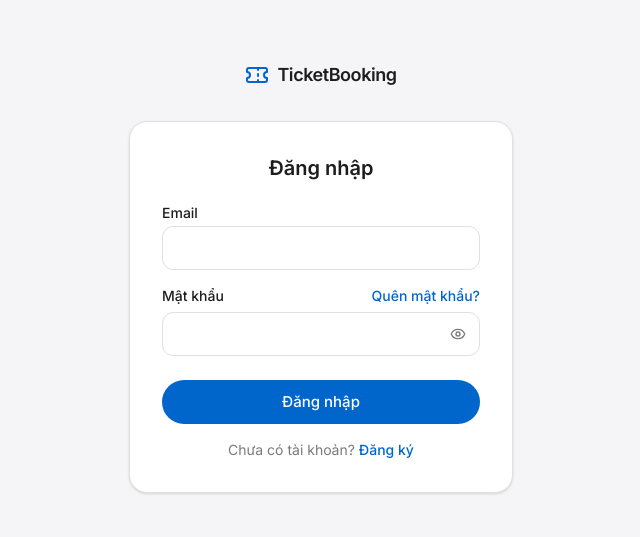
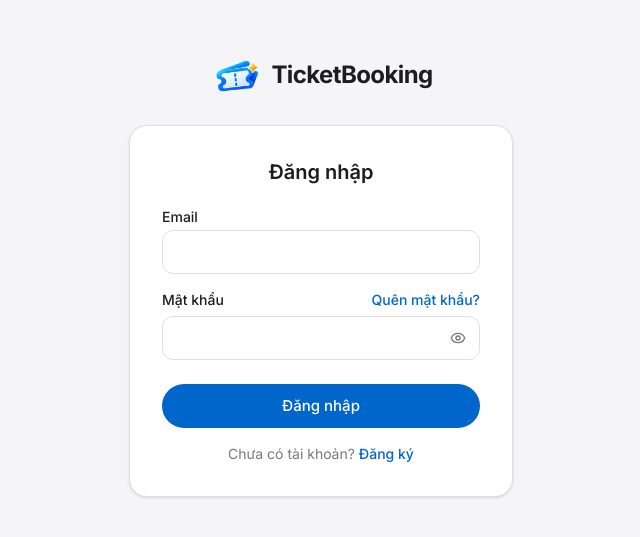
Before and after one commit to dangngockhieu/TicketBooking-Frontend, a Next.js app: page /login in a window 1280 px wide. Shown: the part 123-660 px from the top of the page, without its empty margins (319-959 px from the left). Built offline with nearby package versions, Linux system fonts and the light colour scheme; no server answers.

Commit message:
feat(ui): replace ticket icon logo with custom brand mark

```diff
--- a/src/app/(auth)/layout.tsx
+++ b/src/app/(auth)/layout.tsx
@@ -1,12 +1,12 @@
 import Link from "next/link";
-import { Ticket } from "lucide-react";
+import { Logo } from "@/components/common/logo";
 
 export default function AuthLayout({ children }: { children: React.ReactNode }) {
   return (
     <main className="flex flex-1 flex-col items-center justify-center bg-canvas-parchment px-4 py-12">
       <Link href="/" className="mb-8 flex items-center gap-2 font-semibold text-ink">
-        <Ticket className="h-6 w-6 text-primary" aria-hidden />
-        <span className="text-lg tracking-tight">TicketBooking</span>
+        <Logo />
+        <span className="text-2xl font-bold tracking-tight">TicketBooking</span>
       </Link>
       <div className="w-full max-w-sm rounded-lg border border-hairline bg-canvas p-8 shadow-sm">
         {children}
--- a/src/app/(focus)/layout.tsx
+++ b/src/app/(focus)/layout.tsx
@@ -1,8 +1,8 @@
 "use client";
 
 import Link from "next/link";
-import { Ticket } from "lucide-react";
 import { RoleGuard } from "@/components/common/role-guard";
+import { Logo } from "@/components/common/logo";
 
 /** Layout "focus" — ẩn điều hướng để giảm rời trang trong lúc giữ chỗ/phòng chờ. Docs/03 §3. */
 export default function FocusLayout({ children }: { children: React.ReactNode }) {
@@ -11,8 +11,8 @@ export default function FocusLayout({ children }: { children: React.ReactNode })
       <div className="flex min-h-screen flex-col bg-canvas-parchment">
         <header className="border-b border-hairline bg-canvas px-4 py-3">
           <Link href="/" className="flex items-center gap-2 font-semibold text-ink">
-            <Ticket className="h-5 w-5 text-primary" aria-hidden />
-            TicketBooking
+            <Logo size="sm" />
+            <span className="text-xl font-bold tracking-tight">TicketBooking</span>
           </Link>
         </header>
         <main className="flex-1">{children}</main>
--- a/src/components/common/dashboard-topbar.tsx
+++ b/src/components/common/dashboard-topbar.tsx
@@ -1,15 +1,15 @@
 import Link from "next/link";
-import { Ticket } from "lucide-react";
 import { AccountMenu } from "@/components/common/account-menu";
 import { ThemeToggle } from "@/components/common/theme-toggle";
+import { Logo } from "@/components/common/logo";
 
 /** Topbar dùng chung cho layout Organizer/Admin — logo, theme toggle, avatar menu. */
 export function DashboardTopbar() {
   return (
     <header className="flex h-16 items-center justify-between border-b border-hairline bg-canvas px-6">
       <Link href="/" className="flex items-center gap-2 font-semibold text-ink">
-        <Ticket className="h-5 w-5 text-primary" aria-hidden />
-        <span>TicketBooking</span>
+        <Logo size="sm" />
+        <span className="text-xl font-bold tracking-tight">TicketBooking</span>
       </Link>
       <div className="flex items-center gap-3">
         <ThemeToggle />
--- /dev/null
+++ b/src/components/common/logo.tsx
@@ -0,0 +1,27 @@
+import Image from "next/image";
+import { cn } from "@/lib/utils";
+
+const SIZE_CLASS = {
+  sm: "h-8 w-[3rem]",
+  md: "h-9 w-[3.375rem]",
+} as const;
+
+/** Logo vé (`public/logo.png`) — hiện nguyên ảnh gốc (tỉ lệ 3:2), không bo tròn/vuông. */
+export function Logo({
+  size = "md",
+  className,
+}: {
+  size?: keyof typeof SIZE_CLASS;
+  className?: string;
+}) {
+  return (
+    <Image
+      src="/logo.png"
+      alt="TicketBooking"
+      width={96}
+      height={64}
+      className={cn("shrink-0 object-contain", SIZE_CLASS[size], className)}
+      priority
+    />
+  );
+}
--- a/src/components/common/site-footer.tsx
+++ b/src/components/common/site-footer.tsx
@@ -1,6 +1,7 @@
 import Link from "next/link";
-import { Mail, MapPin, Phone, Ticket } from "lucide-react";
+import { Mail, MapPin, Phone } from "lucide-react";
 import { FacebookIcon, InstagramIcon, YoutubeIcon } from "@/components/common/social-icons";
+import { Logo } from "@/components/common/logo";
 import { cn } from "@/lib/utils";
 
 const LINK_COLUMNS: { title: string; links: { label: string; href: string }[] }[] = [
@@ -55,8 +56,8 @@ export function SiteFooter() {
         <div className="grid grid-cols-1 gap-10 sm:grid-cols-2 lg:grid-cols-[1.3fr_1fr_1fr_1fr]">
           <div className="flex flex-col gap-4">
             <Link href="/" className="flex items-center gap-2 font-semibold text-ink">
-              <Ticket className="h-6 w-6 text-primary" aria-hidden />
-              <span className="text-lg tracking-tight">TicketBooking</span>
+              <Logo />
+              <span className="text-2xl font-bold tracking-tight">TicketBooking</span>
             </Link>
             <p className="max-w-xs text-sm leading-relaxed text-ink-muted-48">
               Nền tảng đặt vé sự kiện trực tuyến — tìm sự kiện, giữ chỗ, thanh toán an toàn qua
--- a/src/components/common/site-header.tsx
+++ b/src/components/common/site-header.tsx
@@ -1,12 +1,13 @@
 "use client";
 
 import Link from "next/link";
-import { Search, Ticket } from "lucide-react";
+import { Search } from "lucide-react";
 import { useAuthStore } from "@/features/auth/store";
 import { Button } from "@/components/ui/button";
 import { Input } from "@/components/ui/input";
 import { ThemeToggle } from "@/components/common/theme-toggle";
 import { AccountMenu } from "@/components/common/account-menu";
+import { Logo } from "@/components/common/logo";
 
 export function SiteHeader() {
   const status = useAuthStore((s) => s.status);
@@ -15,8 +16,8 @@ export function SiteHeader() {
     <header className="sticky top-0 z-40 border-b border-hairline bg-canvas/90 backdrop-blur">
       <div className="mx-auto flex h-16 max-w-6xl items-center gap-4 px-4">
         <Link href="/" className="flex items-center gap-2 font-semibold text-ink">
-          <Ticket className="h-6 w-6 text-primary" aria-hidden />
-          <span className="text-lg tracking-tight">TicketBooking</span>
+          <Logo />
+          <span className="text-2xl font-bold tracking-tight">TicketBooking</span>
         </Link>
 
         <form action="/events" className="relative ml-4 hidden flex-1 max-w-md sm:block">
```
Also changed, not shown: public/logo.png (added), src/app/icon.png (added).
